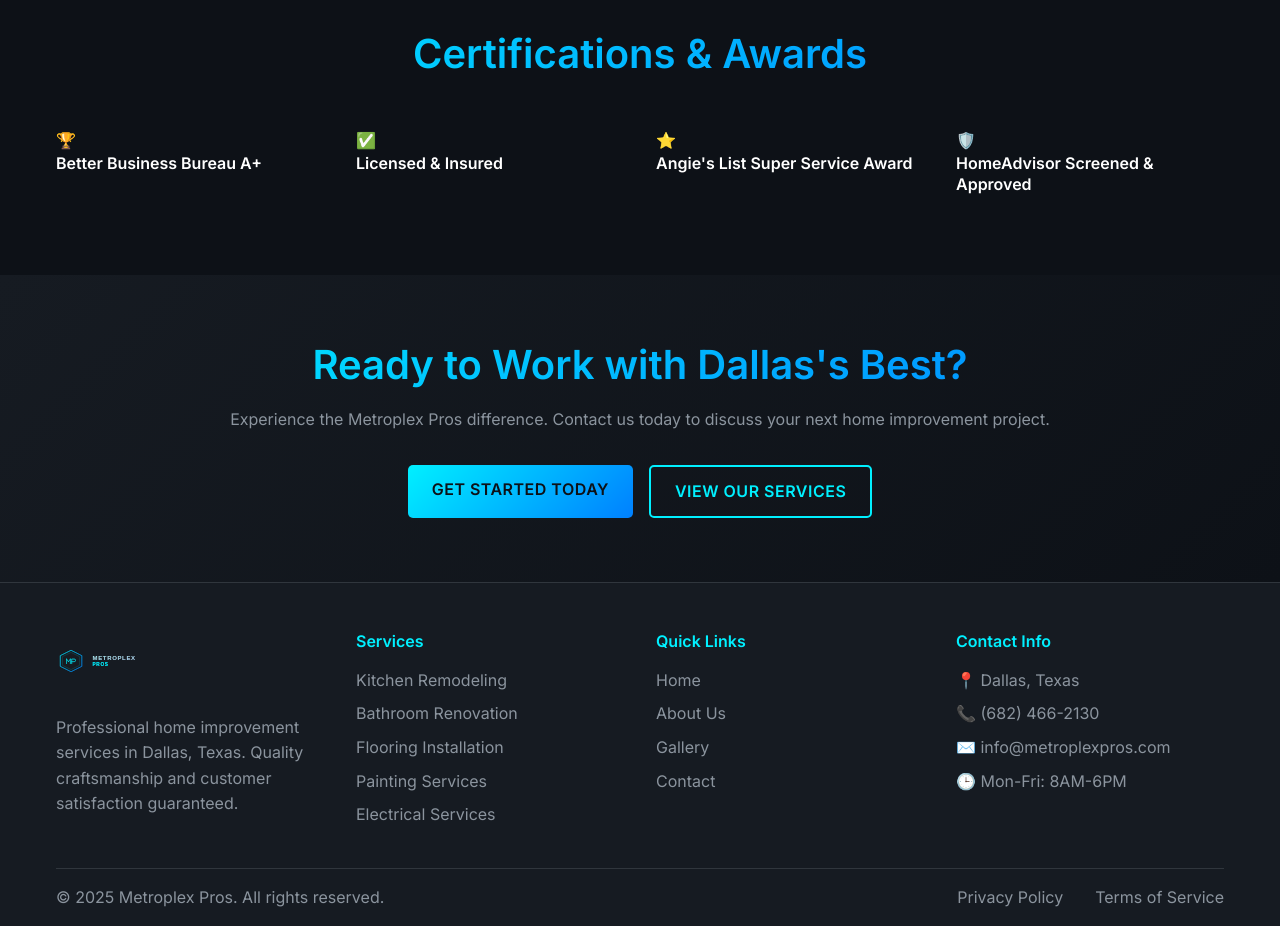
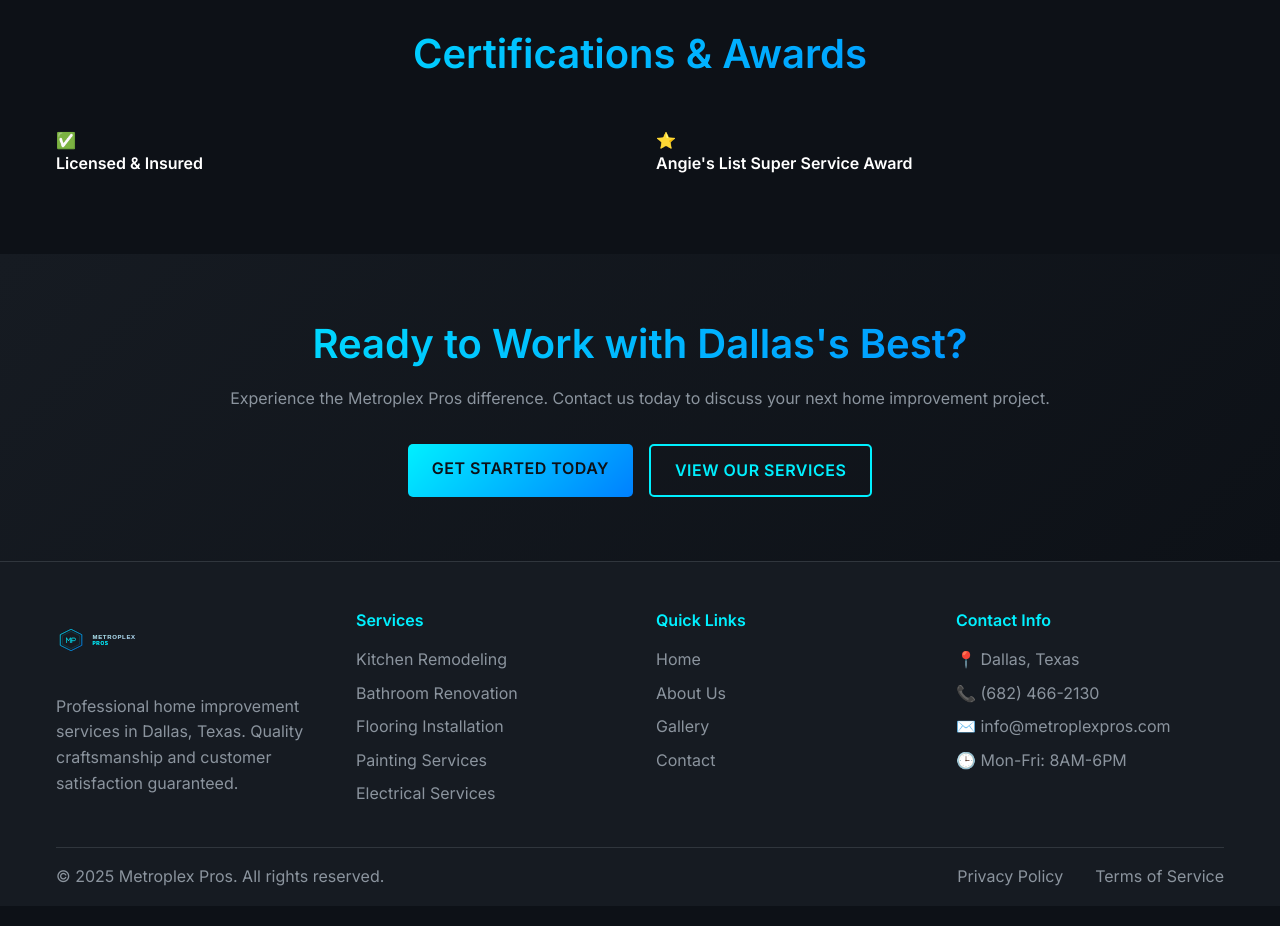
Before and after one commit to thejdmckinney/metroplexpros.com, a Next.js app: page /about in a window 1280 px wide. Shown: the part 2620-3546 px from the top of the page. Built offline with nearby package versions, Linux system fonts and the light colour scheme.

Commit message:
Remove Better Business Bureau A+ and HomeAdvisor certifications, keep Licensed & Insured and Angie's List Award

```diff
--- a/pages/about.js
+++ b/pages/about.js
@@ -129,11 +129,7 @@
       <section className="section certifications">
         <div className="container">
           <h2 className="section-title">Certifications & Awards</h2>
-          <div className="grid grid-4">
-            <div className="cert-card">
-              <div className="cert-icon">🏆</div>
-              <h4>Better Business Bureau A+</h4>
-            </div>
+          <div className="grid grid-2">
             <div className="cert-card">
               <div className="cert-icon">✅</div>
               <h4>Licensed & Insured</h4>
@@ -141,10 +137,6 @@
             <div className="cert-card">
               <div className="cert-icon">⭐</div>
               <h4>Angie's List Super Service Award</h4>
-            </div>
-            <div className="cert-card">
-              <div className="cert-icon">🛡️</div>
-              <h4>HomeAdvisor Screened & Approved</h4>
             </div>
           </div>
         </div>
```
